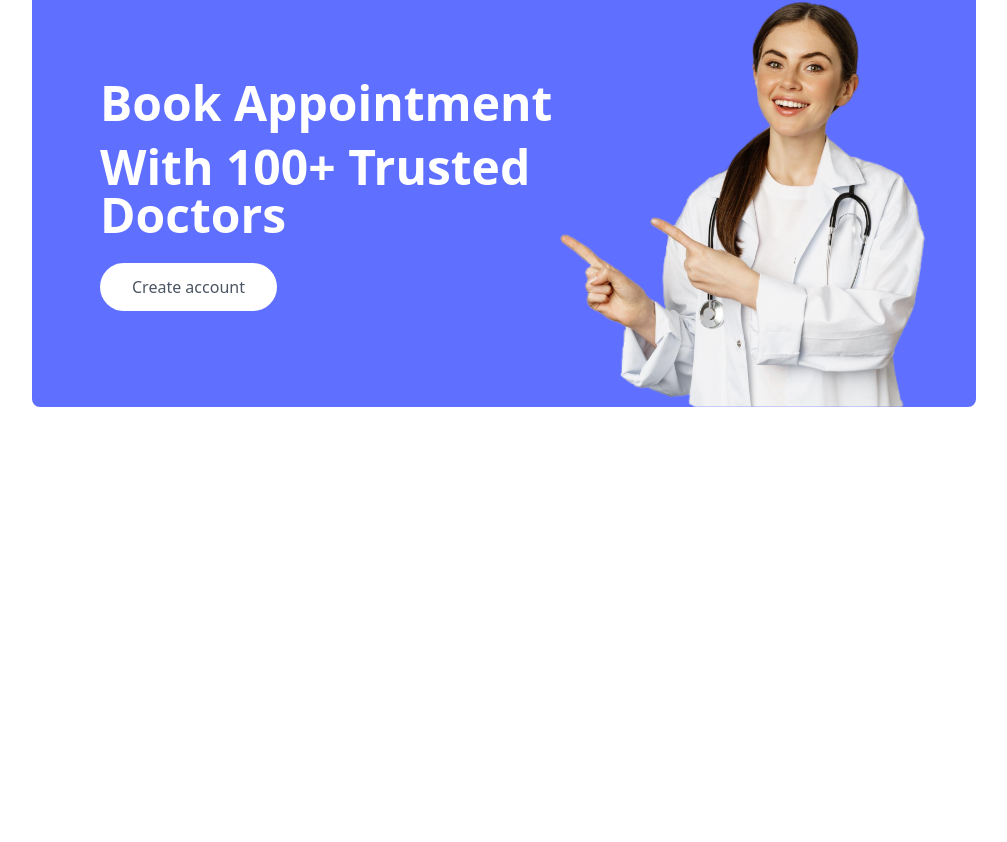
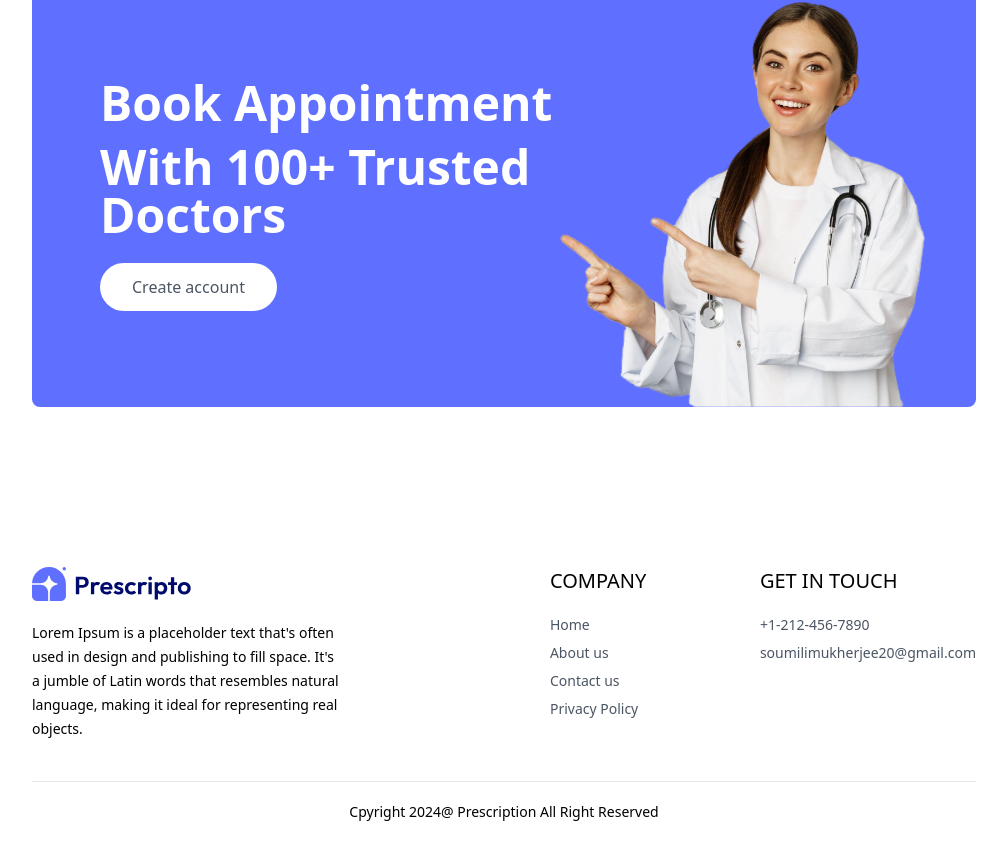
Before and after one commit to Soumili-Mukherjee/Doctor-Appointment-Frontend, a React (Vite) app in the folder vite-project/: page / in a window 1280 px wide. Shown: the part 2443-3285 px from the top of the page, without its empty margins (136-1143 px from the left). Before the commit the page ends 2930 px from the top, so only its background shows below. Built offline with nearby package versions, Linux system fonts and the light colour scheme.

Commit message:
footer done

```diff
--- a/vite-project/src/App.jsx
+++ b/vite-project/src/App.jsx
@@ -10,6 +10,7 @@
 import MyAppointments from './pages/MyAppointments'
 import Appointment from './pages/Appointment'
 import Navbar from './Components/Navbar'
+import Footer from './Components/Footer'
 
 const App = () => {
   return (
@@ -28,6 +29,7 @@
 
 
       </Routes>
+      <Footer/>
 
     </div>
 
--- /dev/null
+++ b/vite-project/src/Components/Footer.jsx
@@ -0,0 +1,49 @@
+import React from 'react'
+import { assets } from '../assets/assets_frontend/assets'
+
+const Footer = () => {
+  return (
+    <div className='md:mx-10'>
+       <div className='flex flex-col sm:grid grid-cols-[3fr_1fr_1fr] gap-14 my-10 mt-40 text-sm'>
+        {/*---left---*/}
+        <div>
+            <img className='mb-5 w-40' src={assets.logo} alt=""/>
+            <p className='w-full md:w-2/3 text-grey-600 leading-6'>Lorem Ipsum is a placeholder text that's often used in design and publishing to fill space. It's a jumble of Latin words that resembles natural language, making it ideal for representing real objects. </p>
+
+        </div>
+        {/*---center---*/}
+        <div>
+            <p className='text-xl font-medium mb-5'>COMPANY</p>
+            <ul className='flex flex-col gap-2 text-gray-600'>
+                <li>Home</li>
+                <li>About us</li>
+                <li>Contact us</li>
+                <li>Privacy Policy</li>
+            </ul>
+
+        </div>
+        {/*---right---*/}
+        <div>
+            <p className='text-xl font-medium mb-5'>GET IN TOUCH</p>
+            <ul className='flex flex-col gap-2 text-gray-600'>
+                <li>+1-212-456-7890</li>
+                 <li>soumilimukherjee20@gmail.com</li>
+
+
+
+
+            </ul>
+
+        </div>
+        </div>
+         {/*---center---*/}
+        <div>
+          <hr/>
+          <p className='py-5 text-sm text-center'>Cpyright 2024@ Prescription All Right Reserved</p>
+
+        </div>
+    </div>
+  )
+}
+
+export default Footer
--- a/vite-project/src/pages/Home.jsx
+++ b/vite-project/src/pages/Home.jsx
@@ -4,6 +4,7 @@
 import SpecialityMenu from '../Components/SpecialityMenu'
 import TopDoctors from '../Components/TopDoctors'
 import Banner from '../Components/Banner'
+
 
 const Home = () => {
   return (
@@ -12,6 +13,7 @@
         <SpecialityMenu/>
         <TopDoctors/>
         <Banner/>
+
     </div>
   )
 }
```
